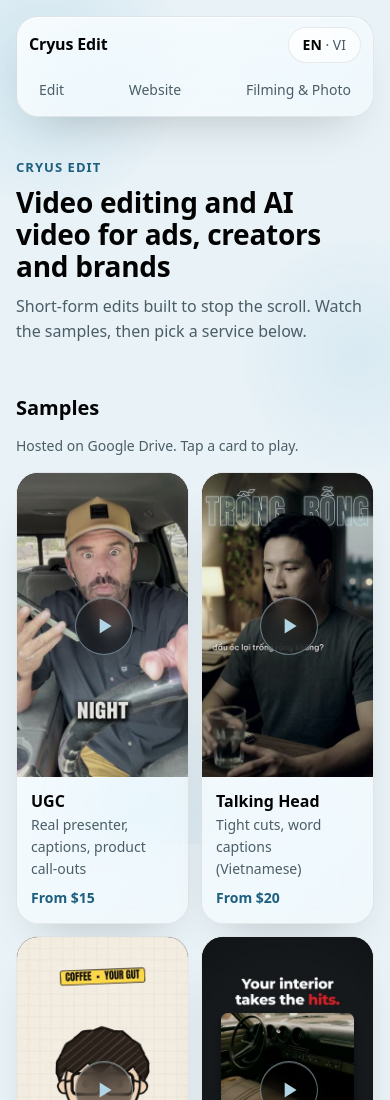
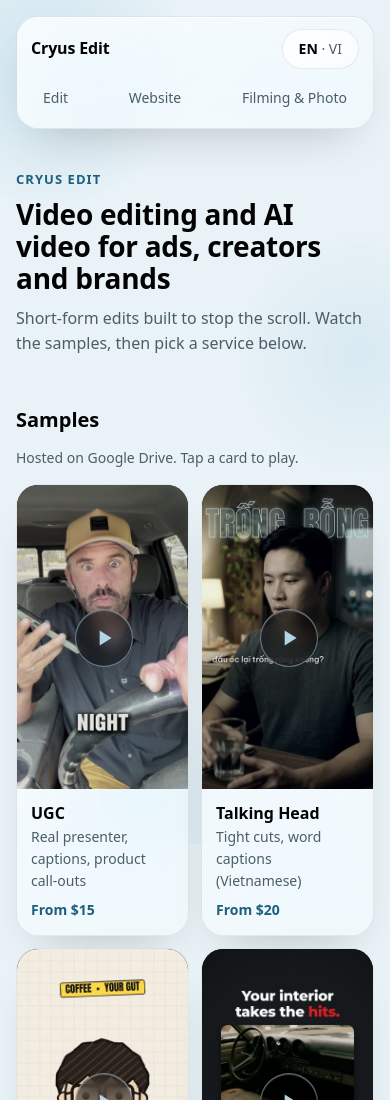
Before and after one commit to cyrus5x89/store-cryus.click, a plain HTML site: page index.html in a window 390 px wide. Shown: the top 1100 px of the page. Drawn offline with Linux system fonts and the light colour scheme.

Commit message:
Loosen menu and language pill padding

```diff
--- a/index.html
+++ b/index.html
@@ -89,9 +89,9 @@
   .topbar { position: sticky; top: 12px; z-index: 20; display: flex; flex-wrap: wrap; align-items: center; justify-content: space-between; gap: 10px 16px; padding: 10px 12px 10px 18px; margin: 0 0 40px; border-radius: 999px; }
   .brand { font-weight: 700; letter-spacing: -.01em; color: var(--fg); text-decoration: none; }
   .nav { display: flex; flex-wrap: wrap; gap: 4px; }
-  .nav a { color: var(--muted); text-decoration: none; font-size: 14px; padding: 6px 12px; border-radius: 999px; transition: background .2s ease, color .2s ease; }
+  .nav a { color: var(--muted); text-decoration: none; font-size: 14px; padding: 8px 14px; border-radius: 999px; transition: background .2s ease, color .2s ease; }
   .nav a:hover, .nav a:focus-visible { color: var(--fg); background: rgba(178, 213, 229, .16); }
-  .lang { display: inline-block; font-size: 14px; color: var(--muted); padding: 6px 14px; border: 1px solid var(--glass-border); border-radius: 999px; background: var(--surface); backdrop-filter: blur(14px); -webkit-backdrop-filter: blur(14px); }
+  .lang { display: inline-block; font-size: 14px; color: var(--muted); padding: 8px 16px; border: 1px solid var(--glass-border); border-radius: 999px; background: var(--surface); backdrop-filter: blur(14px); -webkit-backdrop-filter: blur(14px); }
   .lang a { color: var(--muted); text-decoration: none; }
   .lang strong { color: var(--fg); }
   .eyebrow { margin: 0 0 8px; color: var(--accent-text); font-size: 13px; font-weight: 600; letter-spacing: .08em; text-transform: uppercase; }
@@ -145,9 +145,9 @@
   @media (prefers-reduced-motion: reduce) { figure, .nav a { transition: none; } }
   @media (max-width: 560px) {
     main { padding: 16px 16px 32px; }
-    .topbar { border-radius: 22px; padding: 10px 12px; }
+    .topbar { border-radius: 22px; padding: 12px 14px; }
     .nav { order: 3; width: 100%; justify-content: space-between; }
-    .nav a { padding: 6px 10px; }
+    .nav a { padding: 8px 12px; }
     th:nth-child(4), td:nth-child(4) { display: none; }
     .cols { grid-template-columns: 1fr; }
     .demos { gap: 12px; }
```
Also changed, not shown: vi/index.html (+4 -4 lines).
